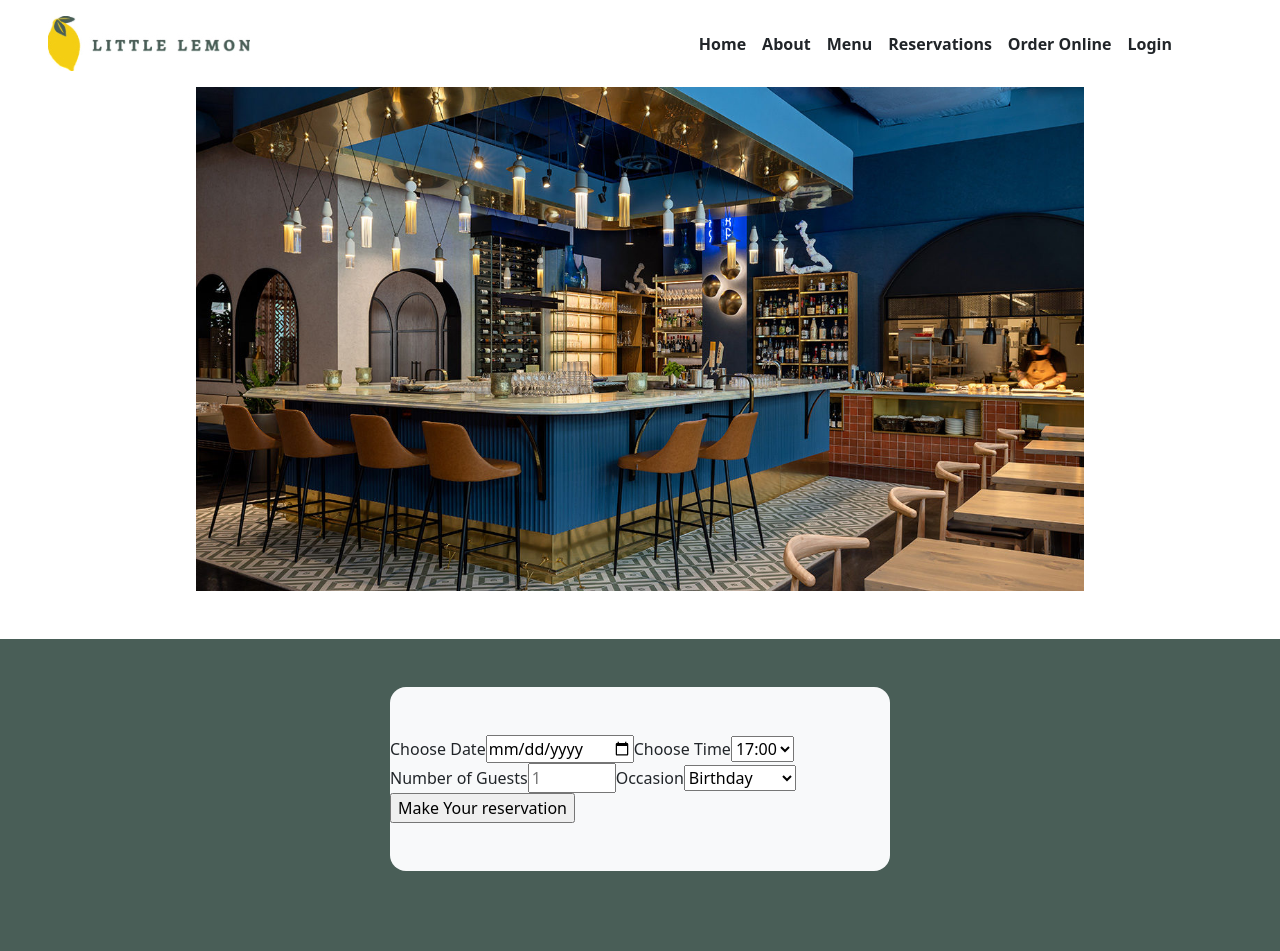
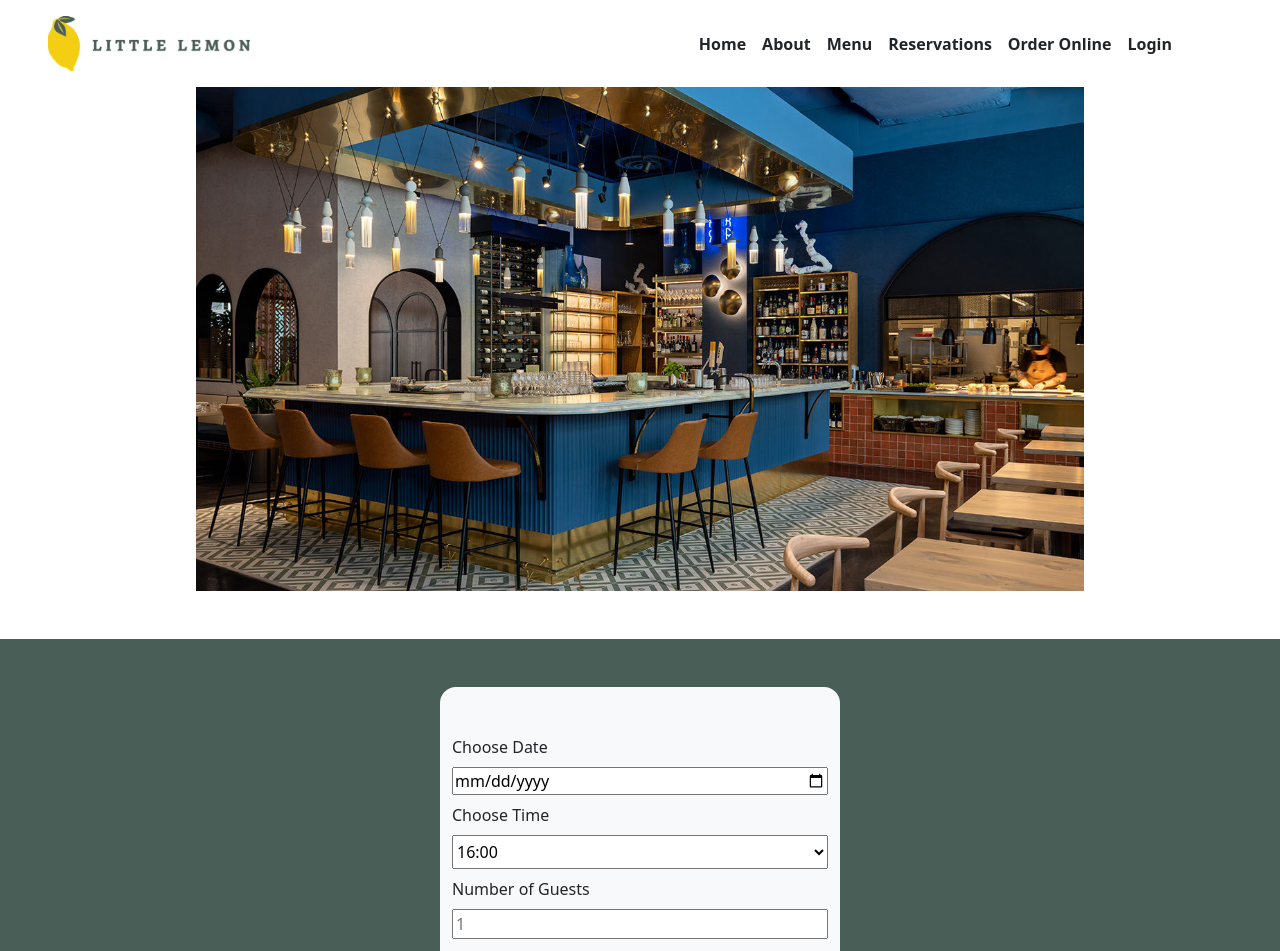
Before and after one commit to kenh21/capstone-project, a React (Create React App) app: page /Reservations in a window 1280 px wide. Shown: the top 951 px of the page. Built offline with nearby package versions, Linux system fonts and the light colour scheme.

Commit message:
Add better handling of smaller displays for reservations.

```diff
--- a/src/App.css
+++ b/src/App.css
@@ -62,9 +62,25 @@
 
 .forms {
   display: grid;
-  justify-self: center;
-  width: 500px;
+  width: 400px !important;
   border-radius: 16px;
+}
+
+.submitBtn {
+  width: 198px;
+  background-color: #F4CE14 !important;
+  font-size: 16px !important;
+  font-family: 'Karla' !important;
+  color: black !important;
+  font-weight: 600 !important;
+  border-radius: 16px !important;
+  flex-direction: column !important;
+  justify-content: center !important;
+  align-self: center !important;
+  align-content: center !important;
+  border-style: none !important;
+  justify-self: center !important;
+  padding: 15px;
 }
 
 a:link {
--- a/src/components/Reservations.js
+++ b/src/components/Reservations.js
@@ -37,14 +37,15 @@ function Reservations () {
     <Image src={Restaurant} className="rest-img"/>
     </Row>
     <Container fluid className="hero vh-100 pt-5">
-  <form className="bg-light py-5 forms" onSubmit={handleSubmit}>
-    <Row className="d-col">
-      <Col>
+      <Row className="justify-content-center">
+  <form className="bg-light py-5 forms col-4" onSubmit={handleSubmit}>
+
     <label htmlFor="date">Choose Date</label>
-    <input name="date" type="date" id="date" onChange={(e) => handleChanges(e)} required></input>
+    <input className="my-2" name="date" type="date" id="date" onChange={(e) => handleChanges(e)} required></input>
 
     <label htmlFor="time">Choose Time</label>
-    <select id="time" name="time" type="time" onChange={(e) => handleChanges(e)} required>
+    <select className="my-2 py-1" id="time" name="time" type="time" onChange={(e) => handleChanges(e)} required>
+      <option>16:00</option>
       <option>17:00</option>
       <option>18:00</option>
       <option>19:00</option>
@@ -54,18 +55,19 @@ function Reservations () {
     </select>
 
     <label htmlFor="guests">Number of Guests</label>
-    <input name="guests" type="number" placeholder="1" min={1} max={10} id="guests" onChange={(e) => handleChanges(e)} required></input>
+    <input className="my-2" name="guests" type="number" placeholder="1" min={1} max={10} id="guests" onChange={(e) => handleChanges(e)} required></input>
+
 
     <label htmlFor="occasion">Occasion</label>
-    <select id="occasion" name="occasion" onChange={(e) => handleChanges(e)} required>
+    <select className="my-2 py-1" id="occasion" name="occasion" onChange={(e) => handleChanges(e)} required>
       <option>Birthday</option>
       <option>Anniversary</option>
     </select>
 
-    <input type="submit" value="Make Your reservation"></input>
-    </Col>
-    </Row>
+    <input className="mt-4 submitBtn" type="submit" value="Make Your reservation"></input>
+
   </form>
+  </Row>
   </Container>
   </Container>
   </>
```
